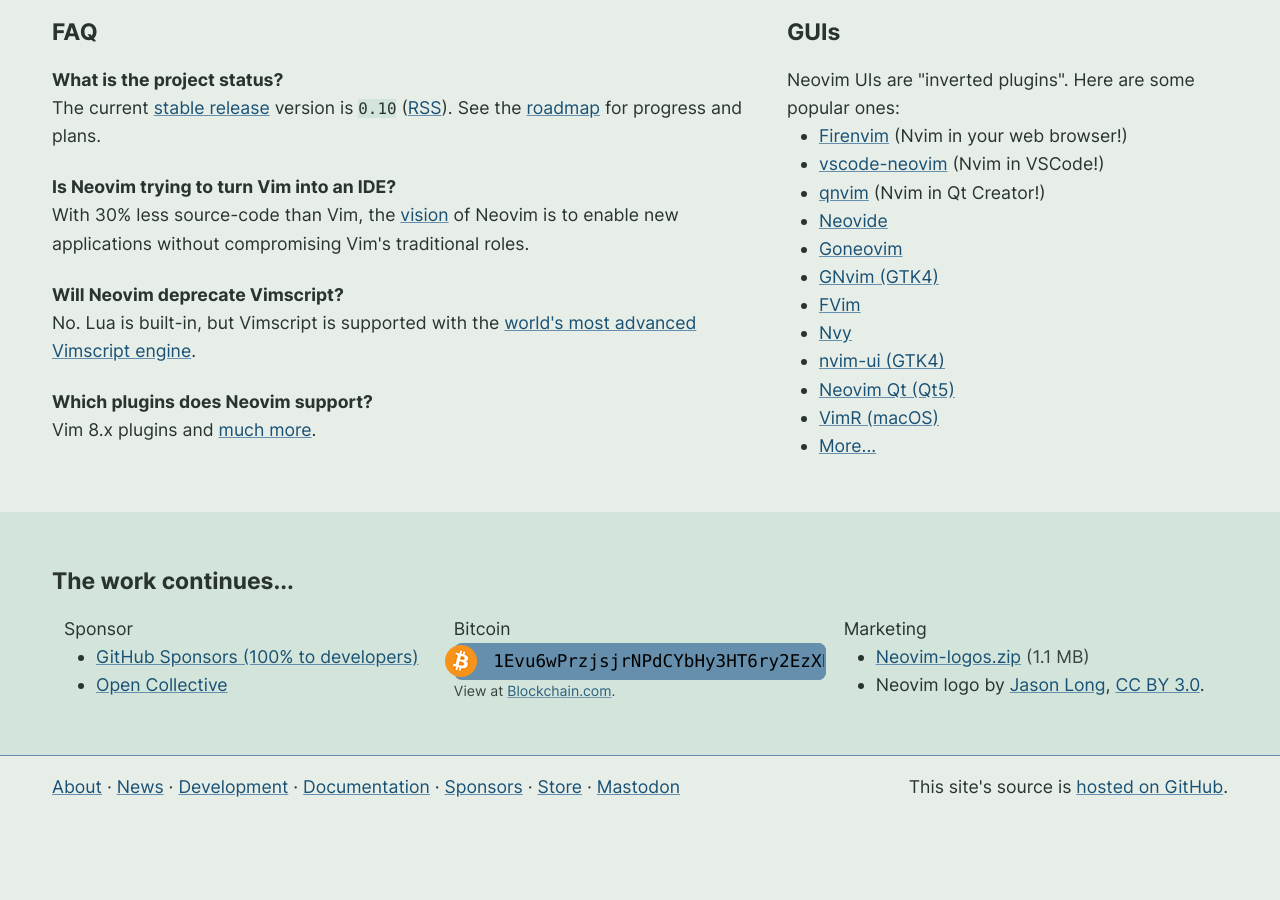
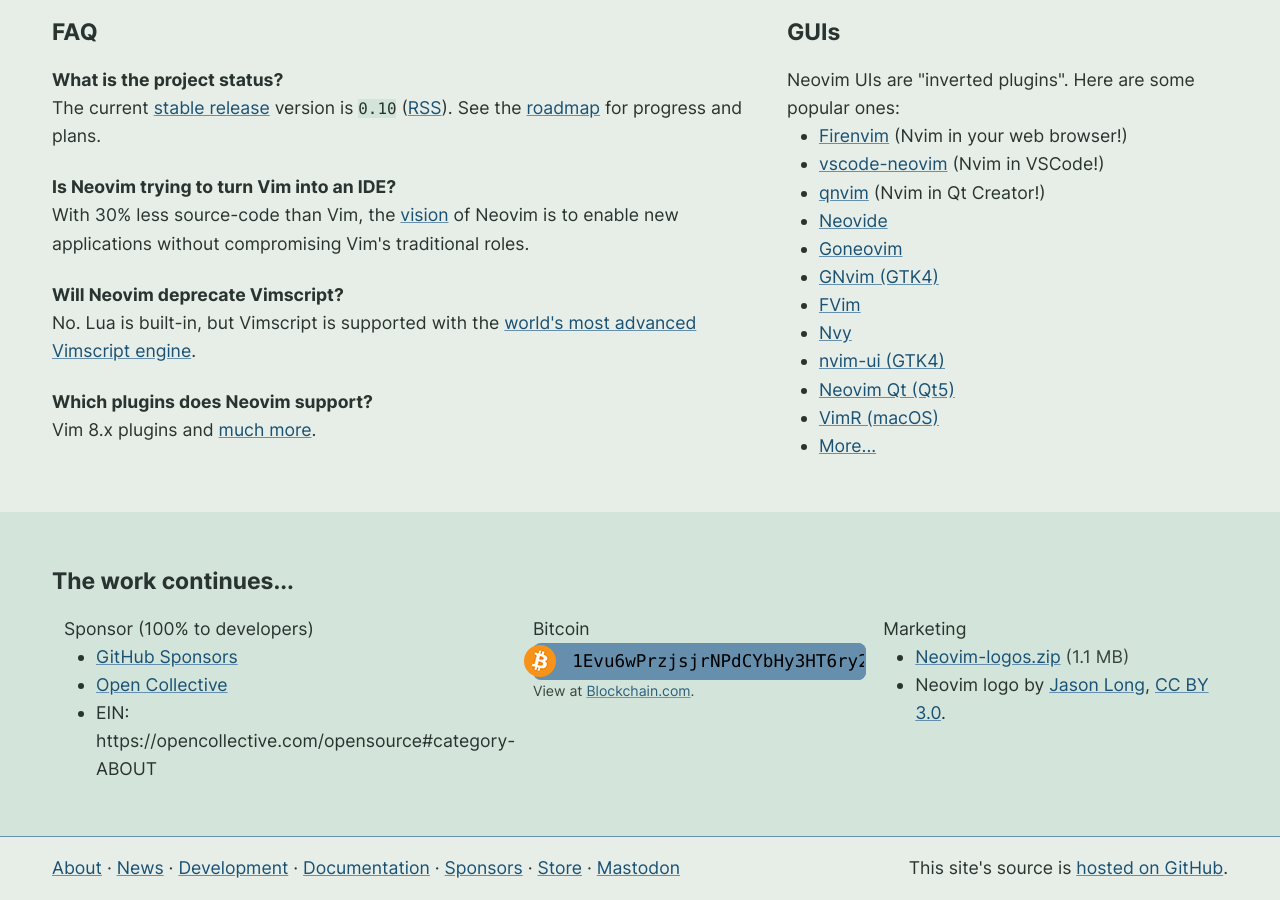
Before and after one commit to neovim/neovim.github.io, a Jekyll site: the page built from index.html, in a window 1280 px wide and 900 px high, scrolled down 1813 px. Built offline with Jekyll 4.4.1, drawn with Linux system fonts in a browser that asks for light colours; comment, search, counter and statistics services are not loaded; before the commit the page ends 2632 px from its top, so only the background shows below that.

Commit message:
sponsors: EIN

```diff
--- a/index.html
+++ b/index.html
@@ -213,10 +213,11 @@
     <h2 id="sponsor">The work continues...</h2>
     <div class="container col3">
       <div>
-        <div>Sponsor</div>
+        <div>Sponsor (100% to developers)</div>
         <ul>
-          <li><a href="https://github.com/sponsors/neovim">GitHub Sponsors (100% to developers)</a></li>
+          <li><a href="https://github.com/sponsors/neovim">GitHub Sponsors</a></li>
           <li><a href="https://opencollective.com/neovim">Open Collective</a></li>
+          <li>EIN: https://opencollective.com/opensource#category-ABOUT</li>
         </ul>
       </div>
 
```
